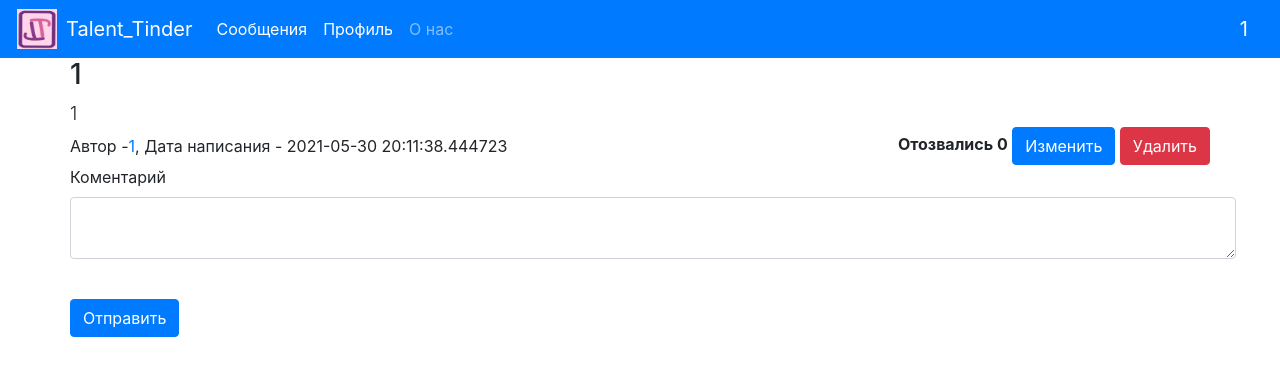
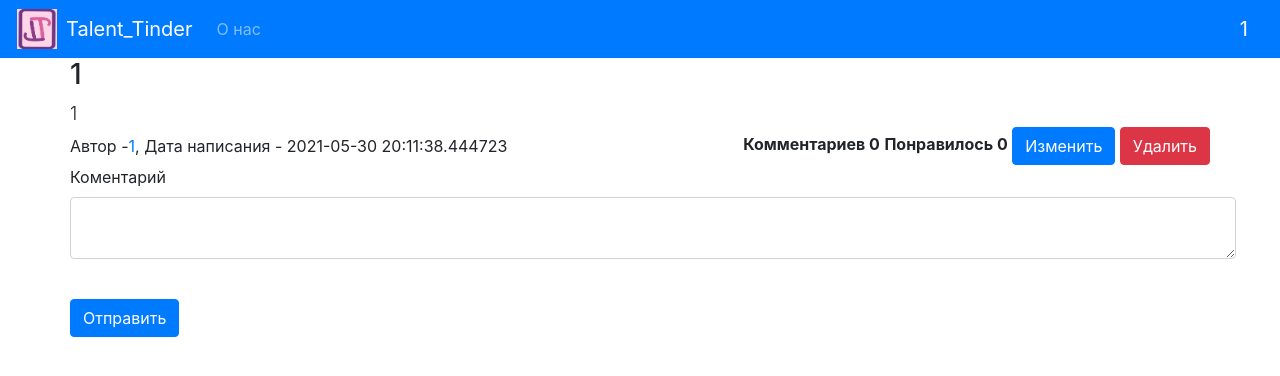
Before and after one commit to amatskepaldze/SQLProject, a Flask app: page /news/1 in a window 1280 px wide. Shown: the top 376 px of the page. Run offline with Flask 2, Linux system fonts and the light colour scheme; a user stored in the database is signed in; data comes from the database, SQL or seed files in the repository; both versions use the stored data as it was after the commit; data that the repository does not hold is empty; some libraries are stand-ins or nearby versions.

Commit message:
30.05.21 небольшие доработки

```diff
--- a/forms/news.py
+++ b/forms/news.py
@@ -8,4 +8,4 @@ class NewsForm(FlaskForm):
     title = StringField('Заголовок', validators=[DataRequired()])
     content = TextAreaField("Содержание")
     is_private = BooleanField("Личное")
-    submit = SubmitField('Применить')
+    submit = SubmitField('Изменить')
--- a/main.py
+++ b/main.py
@@ -13,18 +13,17 @@ from blueprints.users import blueprint_users
 from blueprints.comments import blueprint_comments
 
 app = Flask(__name__, template_folder='templates')
-
-app.register_blueprint(blueprint_news, url_prefix='/news')
-app.register_blueprint(blueprint_users, url_prefix='/user')
-app.register_blueprint(blueprint_comments, url_prefix='/comments')
-
-app.config['SECRET_KEY'] = '42'
+app.config['SECRET_KEY'] = 'Matskepladze_Yanochkin2004!'
 app.config['PERMANENT_SESSION_LIFETIME'] = datetime.timedelta(days=365)
 app.config['FLASK_DEBUG'] = 0
 
 login_manager = LoginManager()
 login_manager.init_app(app)
 login_manager.login_view = 'login'
+
+app.register_blueprint(blueprint_news, url_prefix='/news')
+app.register_blueprint(blueprint_users, url_prefix='/user')
+app.register_blueprint(blueprint_comments, url_prefix='/comments')
 
 
 @login_manager.user_loader
@@ -125,12 +124,8 @@ def logout():
     return redirect('/')
 
 
-def main():
+if __name__ == '__main__':
     global_init("db/blogs.db")
 
     port = int(os.environ.get("PORT", 8080))
-    app.run(port=port)
-
-
-if __name__ == '__main__':
-    main()
+    app.run(port=port)  # host='0.0.0.0'
--- a/templates/news/news.html
+++ b/templates/news/news.html
@@ -9,9 +9,10 @@
     Автор - <a href="/user/{{ item.user.id }}">{{ item.user.name }}</a>, Дата написания - {{ item.created_date }}
     <div style="margin-left: auto;">
 
-        <strong>Отозвались {{ item.reacted_count }}</strong>
+        <strong>Комментариев {{ item.reacted_count }}</strong>
 
         {% if current_user.is_authenticated and current_user == item.user %}
+        <strong>Понравилось {{ item.likes_count }}</strong>
         <a href="/news/edit/{{ item.id }}" class="btn btn-primary register">
             Изменить
         </a>
--- a/templates/patterns/base.html
+++ b/templates/patterns/base.html
@@ -27,21 +27,13 @@
         <a class="navbar-brand" href="/">Talent_Tinder</a>
         <div class="collapse navbar-collapse" id="navbarColor02">
             <ul class="navbar-nav mr-auto">
-                <li class="nav-item active">
-                    <a class="nav-link" href="/messages">Сообщения<span
-                            class="sr-only">(current)</span></a>
-                </li>
-                <li class="nav-item active">
-                    <a class="nav-link" href="/user">Профиль <span class="sr-only">(current)</span></a>
-                </li>
-                </li>
                 <li class="nav-item">
                     <a class="nav-link" href="/about_us">О нас</a>
                 </li>
             </ul>
         </div>
         {% if current_user.is_authenticated %}
-        <a class="navbar-brand" href="/logout">{{ current_user.name }}</a>
+        <a class="navbar-brand" href="/user">{{ current_user.name }}</a>
         {% else %}
         <div class="btn-group" role="group" aria-label="Basic example">
             <a type="button" class="btn btn-primary register" href="/register">Зарегистрироваться</a>
--- a/templates/profile/profile.html
+++ b/templates/profile/profile.html
@@ -12,6 +12,9 @@
         <a href="/user/redact" class="btn btn-primary register">
             Сменить почту или пароль
         </a>
+        <a href="/logout" class="btn btn-danger" style="margin-left: auto;">
+            выйти
+        </a>
     {% endif %}
 
     {% include 'patterns/news.html' %}
```
Also changed, not shown: srart.py (added, +10 -0 lines), db/blogs.db (added), static/image/Talent_tinder_logo.png, 1 other file.
